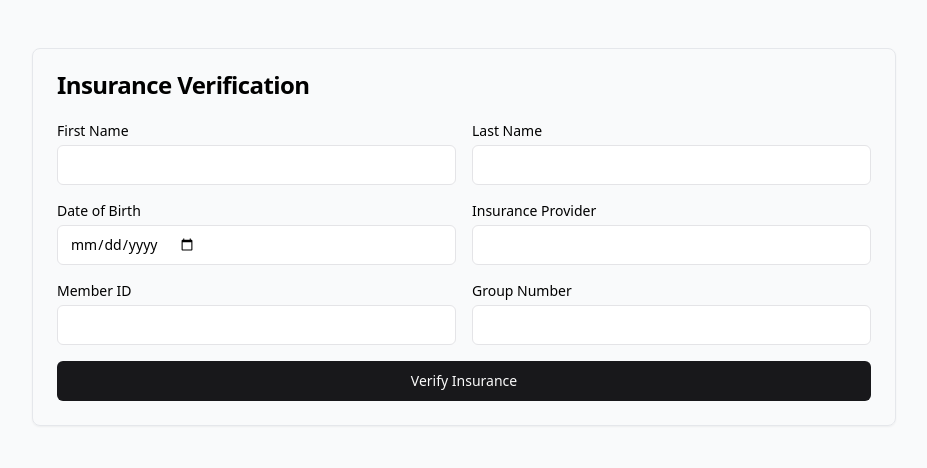
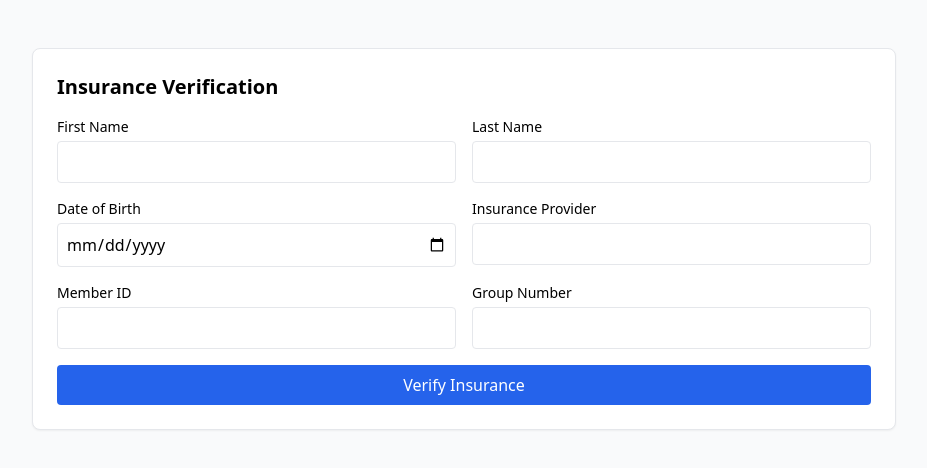
Before and after one commit to jammc89/insurance_verification_app, a Next.js app: page / in a window 1280 px wide. Shown: the top 468 px of the page, without its empty margins (176-1103 px from the left). Built offline with nearby package versions, Linux system fonts and the light colour scheme.

Commit message:
Update InsuranceVerificationApp.js

```diff
--- a/app/InsuranceVerificationApp.js
+++ b/app/InsuranceVerificationApp.js
@@ -1,11 +1,6 @@
 'use client';
 
 import React, { useState } from 'react';
-import { Card, CardHeader, CardTitle, CardContent } from '../components/ui/card';
-import { Button } from '../components/ui/button';
-import { Input } from '../components/ui/input';
-import { Loader2 } from 'lucide-react';
-import { Alert, AlertTitle, AlertDescription } from '../components/ui/alert';
 import VerificationResults from '../components/VerificationResults';
 
 export const InsuranceVerificationApp = () => {
@@ -46,91 +41,92 @@ export const InsuranceVerificationApp = () => {
 
   return (
     <div className="p-4 max-w-4xl mx-auto space-y-4">
-      <Card>
-        <CardHeader>
-          <CardTitle>Insurance Verification</CardTitle>
-        </CardHeader>
-        <CardContent>
+      <div className="bg-white rounded-lg shadow-sm border p-6">
+        <div className="mb-4">
+          <h2 className="text-xl font-semibold">Insurance Verification</h2>
+        </div>
         <form onSubmit={handleSubmit} className="space-y-4">
           <div className="grid grid-cols-2 gap-4">
             <div>
               <label className="block text-sm font-medium mb-1">First Name</label>
-                <Input
+              <input
                 name="firstName"
                 value={patientInfo.firstName}
                 onChange={handleInputChange}
                 required
+                className="w-full p-2 border rounded"
               />
             </div>
             <div>
               <label className="block text-sm font-medium mb-1">Last Name</label>
-                <Input
+              <input
                 name="lastName"
                 value={patientInfo.lastName}
                 onChange={handleInputChange}
                 required
+                className="w-full p-2 border rounded"
               />
             </div>
             <div>
               <label className="block text-sm font-medium mb-1">Date of Birth</label>
-                <Input
+              <input
                 name="dateOfBirth"
                 type="date"
                 value={patientInfo.dateOfBirth}
                 onChange={handleInputChange}
                 required
+                className="w-full p-2 border rounded"
               />
             </div>
             <div>
               <label className="block text-sm font-medium mb-1">Insurance Provider</label>
-                <Input
+              <input
                 name="insuranceProvider"
                 value={patientInfo.insuranceProvider}
                 onChange={handleInputChange}
                 required
+                className="w-full p-2 border rounded"
               />
             </div>
             <div>
               <label className="block text-sm font-medium mb-1">Member ID</label>
-                <Input
+              <input
                 name="memberId"
                 value={patientInfo.memberId}
                 onChange={handleInputChange}
                 required
+                className="w-full p-2 border rounded"
               />
             </div>
             <div>
               <label className="block text-sm font-medium mb-1">Group Number</label>
-                <Input
+              <input
                 name="groupNumber"
                 value={patientInfo.groupNumber}
                 onChange={handleInputChange}
+                className="w-full p-2 border rounded"
               />
             </div>
           </div>
-            <Button type="submit" className="w-full" disabled={isVerifying}>
-              {isVerifying ? (
-                <>
-                  <Loader2 className="mr-2 h-4 w-4 animate-spin" />
-                  Verifying...
-                </>
-              ) : (
-                'Verify Insurance'
-              )}
-            </Button>
+          <button
+            type="submit"
+            className="w-full bg-blue-600 text-white py-2 px-4 rounded hover:bg-blue-700 disabled:opacity-50"
+            disabled={isVerifying}
+          >
+            {isVerifying ? 'Verifying...' : 'Verify Insurance'}
+          </button>
         </form>
-        </CardContent>
-      </Card>
+      </div>
 
       {verificationResult && !verificationResult.error && (
         <VerificationResults verificationResult={verificationResult} />
       )}
 
       {verificationResult?.error && (
-        <Alert variant="destructive">
-          <AlertTitle>Error</AlertTitle>
-          <AlertDescription>{verificationResult.error}</AlertDescription>
-        </Alert>
+        <div className="bg-red-50 border border-red-200 rounded-lg p-4">
+          <h3 className="font-medium text-red-800">Error</h3>
+          <p className="text-red-700">{verificationResult.error}</p>
+        </div>
       )}
     </div>
   );
```
Lines whose indentation alone changed are shown as unchanged.
